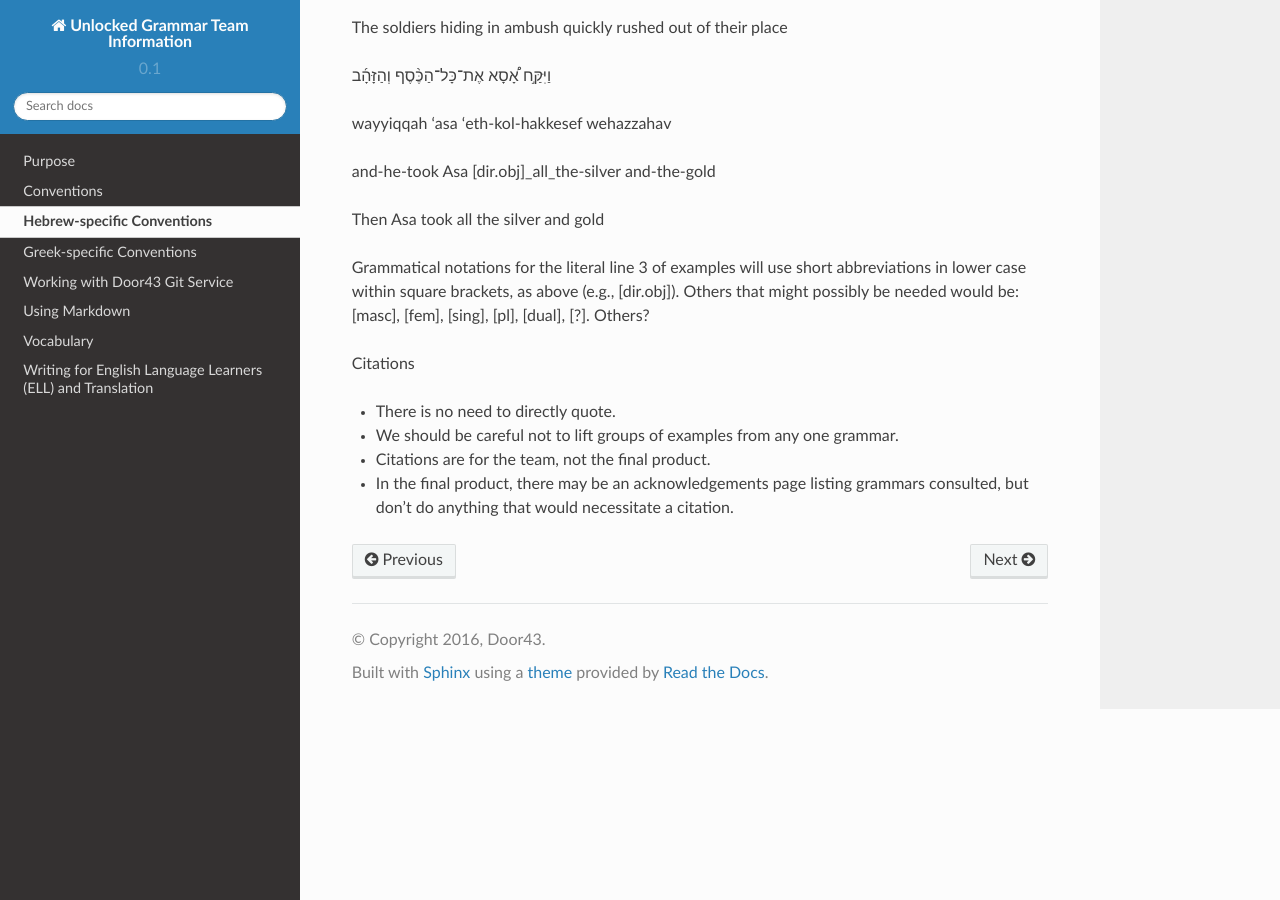
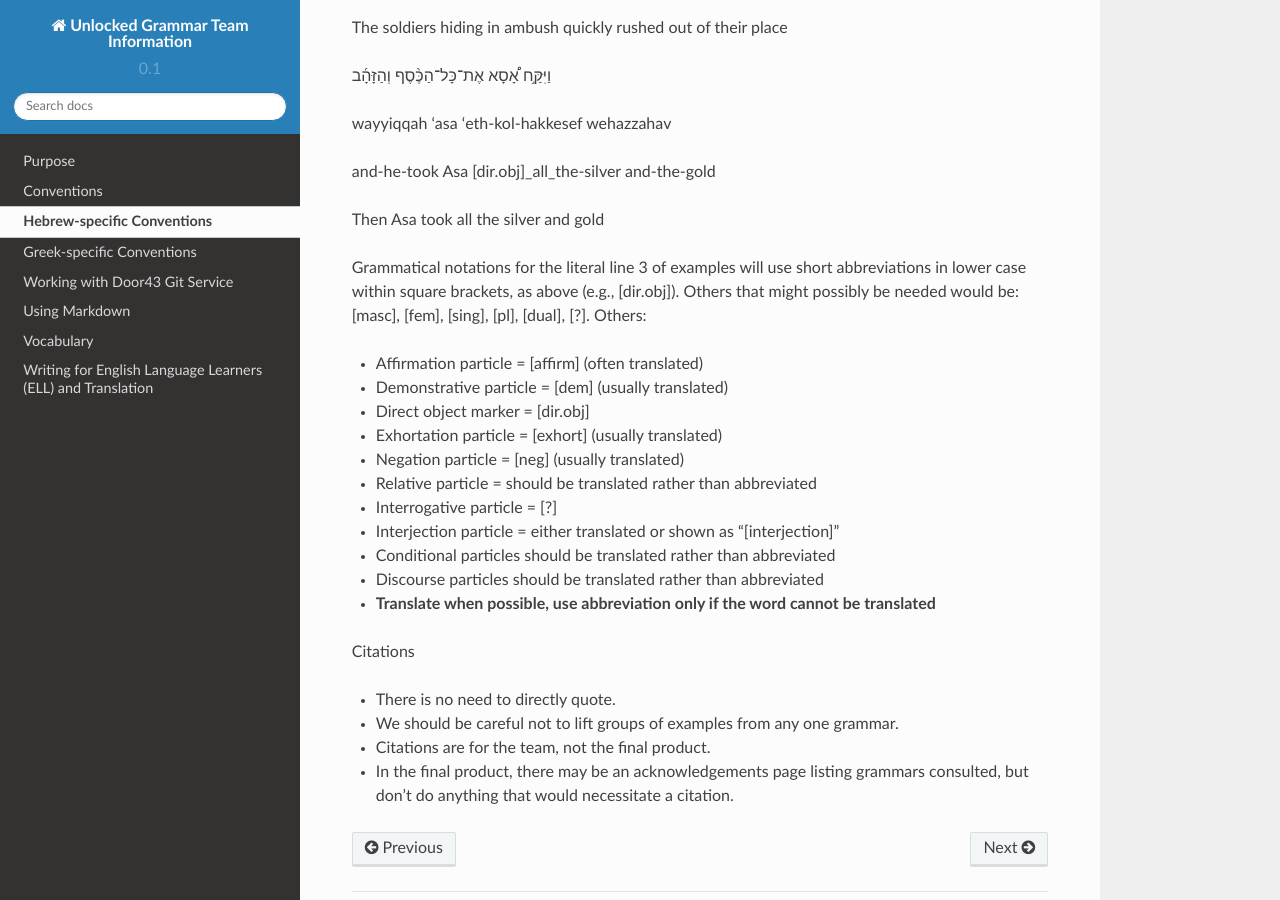
Before and after one commit to unfoldingWord-dev/Unlocked-Grammar-Info, a Sphinx documentation site: the page built from docs/hebrew.rst, in a window 1280 px wide and 900 px high, scrolled down 960 px. Built offline with Sphinx 7.4.7 and the Read the Docs theme 2.0.0, drawn with Linux system fonts in a browser that asks for light colours.

Commit message:
abbreviations for literal line

```diff
--- a/docs/hebrew.rst
+++ b/docs/hebrew.rst
@@ -50,7 +50,21 @@ and-he-took Asa [dir.obj]_all_the-silver and-the-gold
 Then Asa took all the silver and gold
 
 
-Grammatical notations for the literal line 3 of examples will use short abbreviations in lower case within square brackets, as above (e.g., [dir.obj]). Others that might possibly be needed would be: [masc], [fem], [sing], [pl], [dual], [?]. Others?
+Grammatical notations for the literal line 3 of examples will use short abbreviations in lower case within square brackets, as above (e.g., [dir.obj]). Others that might possibly be needed would be: [masc], [fem], [sing], [pl], [dual], [?]. Others:
+
+
+* Affirmation particle = [affirm] (often translated)
+* Demonstrative particle = [dem] (usually translated)
+* Direct object marker = [dir.obj]
+* Exhortation particle = [exhort] (usually translated)
+* Negation particle = [neg] (usually translated)
+* Relative particle = should be translated rather than abbreviated
+* Interrogative particle = [?]
+* Interjection particle = either translated or shown as “[interjection]”
+* Conditional particles should be translated rather than abbreviated
+* Discourse particles should be translated rather than abbreviated
+* **Translate when possible, use abbreviation only if the word cannot be translated**
+
 
 Citations
 
```
